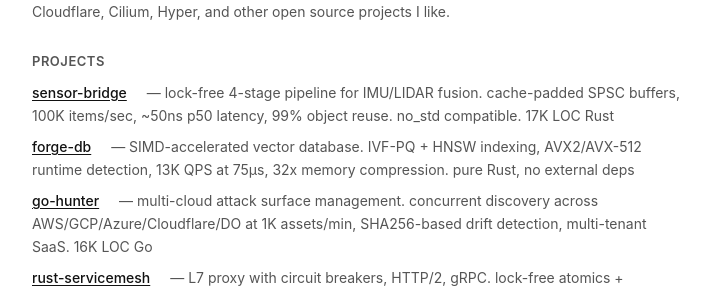
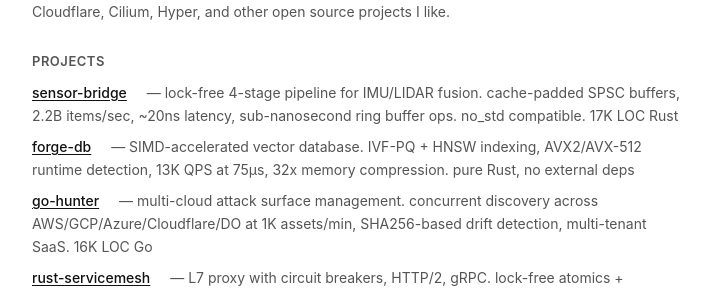
Before and after one commit to HueCodes/HueCodes.github.io, a Jekyll site: the page built from index.md, in a window 1280 px wide. Shown: the part 426-720 px from the top of the page, without its empty margins (280-990 px from the left). Built offline with Jekyll 4.4.1, drawn with Linux system fonts in a browser that asks for light colours.

Commit message:
Update Sensor-Bridge benchmarks: 2.2B items/sec, ~20ns latency

```diff
--- a/index.md
+++ b/index.md
@@ -38,7 +38,7 @@ title: home
   <h2>projects</h2>
   <div class="project">
     <a href="https://github.com/HueCodes/Sensor-Bridge">sensor-bridge</a>
-    <span>lock-free 4-stage pipeline for IMU/LIDAR fusion. cache-padded SPSC buffers, 100K items/sec, ~50ns p50 latency, 99% object reuse. no_std compatible. 17K LOC Rust</span>
+    <span>lock-free 4-stage pipeline for IMU/LIDAR fusion. cache-padded SPSC buffers, 2.2B items/sec, ~20ns latency, sub-nanosecond ring buffer ops. no_std compatible. 17K LOC Rust</span>
   </div>
   <div class="project">
     <a href="https://github.com/HueCodes/forge-db">forge-db</a>
```
